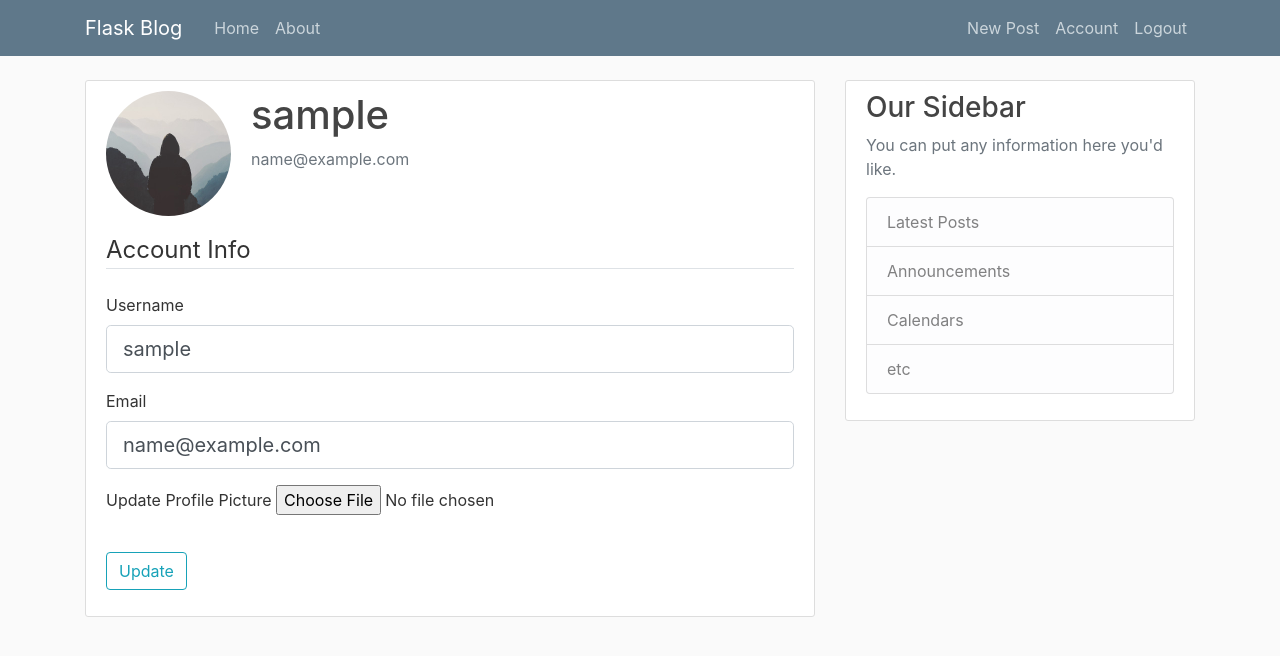
After one commit to BegisM/Flask_blog, a Flask app: page /account in a window 1280 px wide. The commit adds this page. Shown: the top 656 px of the page. Run offline with Flask 3, Linux system fonts and the light colour scheme; the visitor is signed in with stand-in values (Sample User, id 1); some libraries are stand-ins or nearby versions.

Commit message:
Fast one

```diff
--- a/flask_blog/forms.py
+++ b/flask_blog/forms.py
@@ -1,6 +1,10 @@
 from flask_wtf import FlaskForm
-from wtforms import StringField, PasswordField, SubmitField, BooleanField
-from wtforms.validators import DataRequired, Length, Email, EqualTo
+from flask_wtf.file import FileField, FileAllowed
+from flask_login import current_user
+from wtforms import StringField, PasswordField, SubmitField, BooleanField, TextAreaField
+from wtforms.validators import DataRequired, Length, Email, EqualTo, ValidationError
+from flask_blog.models import User
+from flask_blog import app
 
 
 class RegistrationForm(FlaskForm):
@@ -14,9 +18,62 @@
     submit = SubmitField('Sign Up')
 
 
+    def validate_username(self, username):
+        user = None
+        with app.app_context():
+            user = User.query.filter_by(username=username.data).first()
+        if user:
+            raise ValidationError('That Username is taken. Please choose a different one.')
+
+
+    def validate_email(self, email):
+        user = None
+        with app.app_context():
+            user = User.query.filter_by(email=email.data).first()
+        if user:
+            raise ValidationError('That Email is taken. Please choose a different one.')
+
+
+
 class LoginForm(FlaskForm):
     email = StringField('Email',
                         validators=[DataRequired(), Email()])
     password = PasswordField('Password', validators=[DataRequired()])
     remember = BooleanField('Remember Me')
     submit = SubmitField('Login')
+
+
+
+
+class UpdateAccountForm(FlaskForm):
+    username = StringField('Username',
+                           validators=[DataRequired(), Length(min=2, max=20)])
+    email = StringField('Email',
+                        validators=[DataRequired(), Email()])
+    picture = FileField('Update Profile Picture', validators=[FileAllowed(['jpg', 'png'])])
+    submit = SubmitField('Update')
+
+
+    def validate_username(self, username):
+        if username.data != current_user.username:
+            user = None
+            with app.app_context():
+                user = User.query.filter_by(username=username.data).first()
+            if user:
+                raise ValidationError('That Username is taken. Please choose a different one.')
+
+
+    def validate_email(self, email):
+        if email.data != current_user.email:
+            user = None
+            with app.app_context():
+                user = User.query.filter_by(email=email.data).first()
+            if user:
+                raise ValidationError('That Email is taken. Please choose a different one.')
+
+
+class PostForm(FlaskForm):
+    title = StringField('Title', validators=[DataRequired()])
+    content = TextAreaField('Content', validators=[DataRequired()])
+    author = 'Nobody'
+    submit = SubmitField('Post')
--- a/flask_blog/routes.py
+++ b/flask_blog/routes.py
@@ -1,28 +1,18 @@
-from flask import render_template, url_for, flash, redirect
-from flask_blog import app
+import os
+import secrets
+from PIL import Image
+from flask import render_template, url_for, flash, redirect, request, abort
+from flask_blog import app, db, bcrypt
 from flask_blog.models import User, Post
-from flask_blog.forms import RegistrationForm, LoginForm
+from flask_blog.forms import RegistrationForm, LoginForm, UpdateAccountForm, PostForm
+from flask_login import login_user, current_user, logout_user, login_required
 
-
-posts = [
-    {
-        'author': 'Corey Schafer',
-        'title': 'Blog Post 1',
-        'content': 'First post content',
-        'date_posted': 'April 20, 2018'
-    },
-    {
-        'author': 'Jane Doe',
-        'title': 'Blog Post 2',
-        'content': 'Second post content',
-        'date_posted': 'April 21, 2018'
-    }
-]
 
 
 @app.route("/")
 @app.route("/home")
 def home():
+    posts = Post.query.all()
     return render_template('home.html', posts=posts)
 
 
@@ -33,20 +23,130 @@
 
 @app.route("/register", methods=['GET', 'POST'])
 def register():
+    if current_user.is_authenticated:
+        return redirect(url_for('home'))
     form = RegistrationForm()
     if form.validate_on_submit():
-        flash(f'Account created for {form.username.data}!', 'success')
-        return redirect(url_for('home'))
+        hashed_password = bcrypt.generate_password_hash(form.password.data).decode('utf-8')
+        user = User(username=form.username.data, email=form.email.data, password=hashed_password)
+        with app.app_context():
+            db.session.add(user)
+            db.session.commit()
+        flash(f'Your account has been created', 'success')
+        return redirect(url_for('login'))
     return render_template('register.html', title='Register', form=form)
 
 
 @app.route("/login", methods=['GET', 'POST'])
 def login():
+    if current_user.is_authenticated:
+        return redirect(url_for('home'))
     form = LoginForm()
     if form.validate_on_submit():
-        if form.email.data == 'admin@blog.com' and form.password.data == 'password':
-            flash('You have been logged in!', 'success')
-            return redirect(url_for('home'))
+        user = None
+        with app.app_context():
+            user = User.query.filter_by(email=form.email.data).first()
+        if user and bcrypt.check_password_hash(user.password, form.password.data):
+            login_user(user, remember=form.remember.data)
+            next_page = request.args.get('next')
+            return redirect(next_page) if next_page else redirect(url_for('home'))
         else:
-            flash('Login Unsuccessful. Please check username and password', 'danger')
+            flash('Login Unsuccessful. Please check email and password', 'danger')
     return render_template('login.html', title='Login', form=form)
+
+
+@app.route("/logout")
+def logout():
+    logout_user()
+    return redirect(url_for('home'))
+
+
+def save_picture(form_picture):
+    random_hex = secrets.token_hex(8)
+    _, f_ext = os.path.splitext(form_picture.filename)
+    picture_fn = random_hex + f_ext
+    picture_path = os.path.join(app.root_path, 'static/profile_pics', picture_fn)
+
+    output_size = (125, 125)
+    i = Image.open(form_picture)
+    i.thumbnail(output_size)
+
+    i.save(picture_path)
+
+    return picture_fn
+
+
+
+@app.route("/account", methods=['GET', 'POST'])
+@login_required
+def account():
+    form = UpdateAccountForm()
+    if form.validate_on_submit():
+        with app.app_context():
+            current_user.username = form.username.data
+            current_user.email = form.email.data
+
+            if form.picture.data:
+                picture_file = save_picture(form.picture.data)
+                current_user.image_file = picture_file
+
+            db.session.add(current_user)
+            db.session.commit()
+
+        flash('Your account has been updated!', 'success')
+        return redirect(url_for('account'))
+    elif request.method == 'GET':
+        form.username.data = current_user.username
+        form.email.data = current_user.email
+    image_file = url_for('static', filename='profile_pics/' + current_user.image_file)
+    print(image_file)
+    return render_template('account.html', title='account',
+                           image_file=image_file, form=form)
+
+
+
+
+@app.route("/post/new", methods=['GET', 'POST'])
+@login_required
+def new_post():
+    form = PostForm()
+    if form.validate_on_submit():
+        post = Post(title=form.title.data, content=form.content.data, author=current_user)
+        with app.app_context():
+            db.session.add(post)
+            db.session.commit()
+        flash('Yout Post has been created!', 'success')
+        return redirect(url_for('home'))
+    return render_template('create_post.html', title='New Post',
+                           form=form, legend='New Post')
+
+
+
+@app.route("/post/<int:post_id>")
+def post(post_id):
+    post = Post.query.get_or_404(post_id)
+    return render_template("post.html", title=post.title, post=post)
+
+
+
+
+@app.route("/post/<int:post_id>/update", methods=['GET', 'POST'])
+@login_required
+def update_post(post_id):
+    post = Post.query.get_or_404(post_id)
+    if post.author != current_user:
+        abort(403)
+    form = PostForm()
+    if form.validate_on_submit():
+        with app.app_context():
+            post.title = form.title.data
+            post.content = form.content.data
+            db.session.commit()
+        flash('Your post has been updated!', 'success')
+        return redirect(url_for('post', post_id=post.id))
+    elif request.method == 'GET':
+        form.title.data = post.title
+        form.content.data = post.content
+
+    return render_template('create_post.html', title='Update Post',
+                           form=form, legend='Update Post')
--- /dev/null
+++ b/flask_blog/templates/account.html
@@ -0,0 +1,58 @@
+{% extends "layout.html" %}
+{% block content %}
+    <div class="content-section">
+        <div class="media">
+            <img class="rounded-circle account-img" src="{{ image_file }}">
+            <div class="media-body">
+                <h2 class="account-heading">{{ current_user.username }}</h2>
+                <p class="text-secondary">{{ current_user.email }}</p>
+            </div>
+        </div>
+            <form method="POST" action="" enctype="multipart/form-data">
+                {{ form.hidden_tag() }}
+                <fieldset class="form-group">
+                    <legend class="border-bottom mb-4">Account Info</legend>
+                    <div class="form-group">
+                        {{ form.username.label(class="form-control-label") }}
+
+                        {% if form.username.errors %}
+                            {{ form.username(class="form-control form-control-lg is-invalid") }}
+                            <div class="invalid-feedback">
+                                {% for error in form.username.errors %}
+                                    <span>{{ error }}</span>
+                                {% endfor %}
+                            </div>
+                        {% else %}
+                            {{ form.username(class="form-control form-control-lg") }}
+                        {% endif %}
+                    </div>
+                    <div class="form-group">
+                        {{ form.email.label(class="form-control-label") }}
+                        {% if form.email.errors %}
+                            {{ form.email(class="form-control form-control-lg is-invalid") }}
+                            <div class="invalid-feedback">
+                                {% for error in form.email.errors %}
+                                    <span>{{ error }}</span>
+                                {% endfor %}
+                            </div>
+                        {% else %}
+                            {{ form.email(class="form-control form-control-lg") }}
+                        {% endif %}
+                    </div>
+                    <div class="form-group">
+                        {{ form.picture.label() }}
+                        {{ form.picture(class="form-control-fire") }}
+                        {% if form.picture.errors %}
+                            {% for error in form.picture.errors %}
+                                <span class="text-danger">{{ error }}</span></div></br>
+                            {% endfor %}
+                        {% endif %}
+                    </div>
+                </fieldset>
+                <div class="form-group">
+                    {{ form.submit(class="btn btn-outline-info") }}
+                </div>
+            </form>
+
+    </div>
+{% endblock content %}
--- a/flask_blog/templates/layout.html
+++ b/flask_blog/templates/layout.html
@@ -31,8 +31,14 @@
             </div>
             <!-- Navbar Right Side -->
             <div class="navbar-nav">
-              <a class="nav-item nav-link" href="{{ url_for('login') }}">Login</a>
-              <a class="nav-item nav-link" href="{{ url_for('register') }}">Register</a>
+              {% if current_user.is_authenticated %}
+                <a class="nav-item nav-link" href="{{ url_for('new_post') }}">New Post</a>
+                <a class="nav-item nav-link" href="{{ url_for('account') }}">Account</a>
+                <a class="nav-item nav-link" href="{{ url_for('logout') }}">Logout</a>
+              {% else %}
+                <a class="nav-item nav-link" href="{{ url_for('login') }}">Login</a>
+                <a class="nav-item nav-link" href="{{ url_for('register') }}">Register</a>
+              {% endif %}
             </div>
           </div>
         </div>
```
Also changed, not shown: flask_blog/__init__.py (+6 -1 lines), flask_blog/models.py (+9 -2 lines), flask_blog/templates/create_post.html (added, +40 -0 lines), flask_blog/templates/home.html (+4 -3 lines), flask_blog/templates/post.html (added, +14 -0 lines), flask_blog/static/profile_pics/540a1aa383321be9.jpg (added), flask_blog/static/profile_pics/default.jpg (added).
